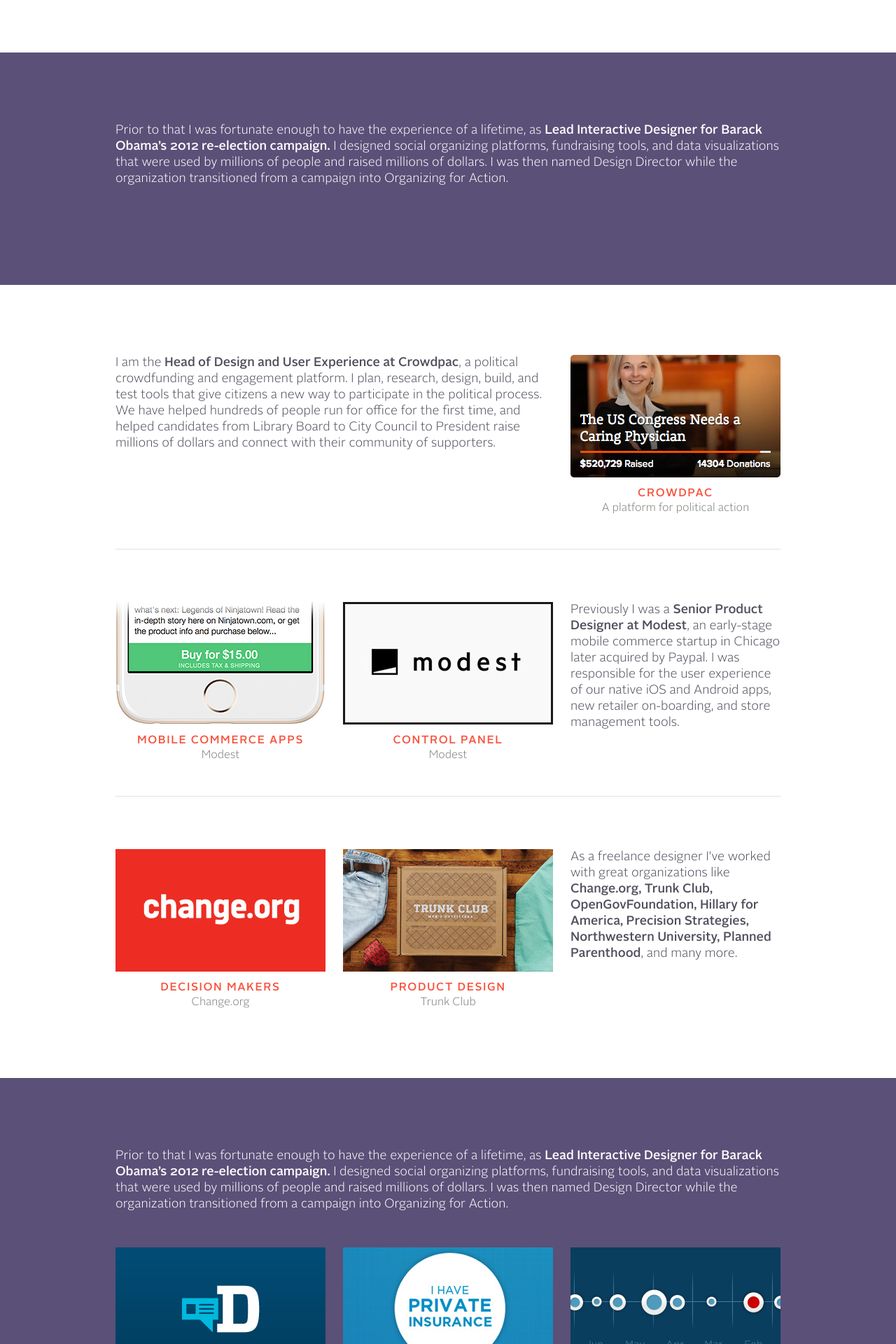
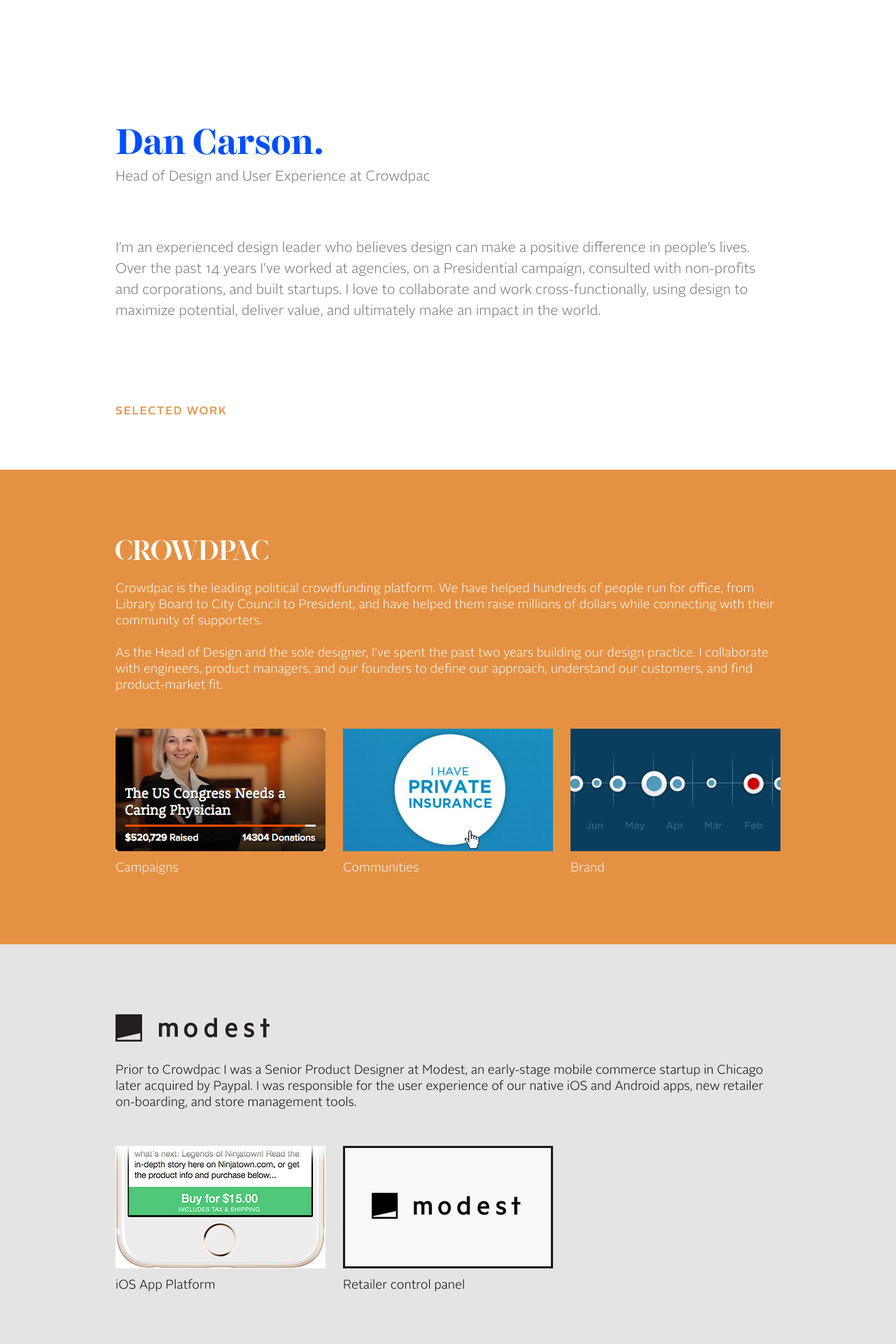
Before and after one commit to okdan/portfolio, a Jekyll site: the page built from index.html, in a window 1280 px wide. Shown: the top 1920 px of the page at 70% size. Built offline with Jekyll 4.4.1, drawn with Linux system fonts in a browser that asks for light colours; nearby versions of some CDN libraries; library files that are not in the unit come from our copies; Markdown is read by kramdown in place of the engine named in the settings; some of the changed text lies outside the part shown.

Commit message:
Get layout in place

```diff
--- a/assets/css/style.css
+++ b/assets/css/style.css
@@ -232,11 +232,8 @@
 
 #pagehead{
 	background-color: #5b5078;
-
 	margin: 0 0 80px 0;
 	padding: 0;
-
-
 }
 
 
@@ -397,7 +394,7 @@
 	font-size: 18px;
 	color: #514d5b;
 	display: block;
-	margin: 0px 0 25px 25px;
+	margin: 0px 0 25px 0px;
 	padding-bottom: 0px;
 	float: left;
 	position: relative;
@@ -406,13 +403,46 @@
 .obamaIntro{
 	font-size: 18px;
 	color: #fff;
+}
+
+.headerWrap{
+	background: #fff;
+	padding: 175px 0 75px 0;
+}
+
+.headerWrap h2{
+	color: #004EFF;
+	font-family: "Harriet Display", "Georgia", serif;
+	font-size: 52px;
+	font-weight: bold;
+	margin-left: 25px!important;
+}
+
+.headerIntro{
+	font-size: 18px;
+	color: #737373;
+	width: 950px;
+}
+
+.job-title {
+	margin-bottom: 75px;
+	font-size: 20px
+}
+
+.self-description {
+	font-size: 20px;
+	line-height: 1.5em;
+}
+
+.job-title, .self-description, .work-intro{
+	margin-left: 25px;
 }
 
 .fontIntro {
 	font-size: 14px;
 	color: #aaa4bb;
 	width: 950px;
-	margin: 25px 0px -35px 25px;
+	margin: 25px 0px 50px 25px;
 	text-align: center;
 	float: left;
 }
@@ -426,20 +456,38 @@
 }
 
 .fontIntro a:hover {
-	color: #fff;
-	text-decoration: underline;
+	text-decoration: none;
 }
 
 .wideIntro{
 	width: 950px;
 	margin: 0 0px 50px 25px;
-	padding-top: 100px;
+	padding-top: 30px;
+	font-size: 18px;
+}
+
+.freelanceIntro{
+	width: 950px;
+	margin: 0 0px 50px 25px;
+	padding-top: 0px;
+	font-size: 18px;
+	color: #000;
+}
+
+.bioIntro{
+	width: 950px;
+	margin: 0 0px 50px 25px;
+	padding-top: 50px;
 	font-size: 18px;
 
 }
 
 #seattle {
 	color: #514d5b;
+}
+
+.row-logo{
+	margin-left: 25px;
 }
 
 /*////////////////////////////////////////////////////////////////////////
@@ -805,12 +853,17 @@
 }
 
 .port-thumb-title {
-	text-align: center;
+	font-size: 18px;
+	margin-top: 5px;
+}
+
+.work-intro {
 	font-weight: bold;
 	text-transform: uppercase;
 	letter-spacing: .1em;
 	font-size: 16px;
-	margin-top: 5px;
+	margin-top: 120px;
+	color: #E59143;
 }
 
 .port-thumb-description {
@@ -838,6 +891,9 @@
 	margin: 0 20px 0px 20px;
 }
 
+.modest-row .port-thumb-title, .fullProjects .port-thumb-title{
+	color: #000!important;
+}
 
 
 /*Column Shortcodes------------------*/
@@ -920,7 +976,7 @@
 /*Photos------------------*/
 .photo{
 	display: block;
-	margin: 25px 0 0px 25px;
+	margin: 25px 0 0px 0px;
 	padding-bottom: 0px;
 	float: left;
 	position: relative;
@@ -950,20 +1006,24 @@
 .sectiondivider{
 	border-top: 1px solid #e4dfef;
 	display: block;
-	margin: 100px 0 100px 25px;
+	margin: 100px 0 100px 0px;
 	float: left;
 	width: 950px;
 	line-height: 0;
 }
 
 .spacer-small{
-	margin: 50px 0 75px 25px;
+	margin: 50px 0 75px 0px;
+}
+
+.spacer-bio{
+	margin: 0px 0 50px 25px;
 }
 
 .biodivider{
 	border-top: 1px solid #695f84;
 	display: block;
-	margin: 0px 0 0px 25px;
+	margin: 0px 0 0px 0px;
 	float: left;
 	width: 950px;
 	line-height: 0;
@@ -980,13 +1040,15 @@
 	margin: 0px 0 50px 25px;
 	padding-top: 50px;
 	text-align: center;
+	width: 950px;
+	color: #5b5078;
 }
 
 .contactLinks a,
 .contactLinks a:link,
 .contactLinks a:active,
 .contactLinks a:visited{
-	color: white;
+	color: #5b5078;
 	font-weight: bold;
 }
 
@@ -997,7 +1059,7 @@
 /*Projects------------------*/
 
 .thumbBack{
-	background: #5b5078;
+	background: #000;
 	margin-bottom: 15px;
 }
 
@@ -1038,7 +1100,7 @@
 .project.small{
 	width: 300px;
 	display: block;
-	margin: 0px 0 25px 25px;
+	margin: 0 0 25px 25px;
 	padding-bottom: 0px;
 	float: left;
 	position: relative;
@@ -1050,11 +1112,37 @@
 
 .obamawrap{
 	background: #5b5078;
-	padding: 0 0 90px 0;
-	margin: 75px 0 0 0;
+	padding: 0;
+	margin: 70px 0 0 0;
+	padding-top: 100px;
+	padding-bottom: 75px;
 }
 
 /* TEMPORARY */
+
+.crowdpac-row {
+	background-color: #E59143;
+	padding-top: 100px;
+	padding-bottom: 75px;
+}
+
+.modest-row {
+	background-color: #E4E4E4;
+	padding-top: 100px;
+	padding-bottom: 75px;
+}
+
+.modest-row .wideIntro {
+	color: #000;
+}
+
+.m-top-none{
+	margin-top: 0px!important;
+}
+
+.m-left-25 {
+	margin-left: 25px!important;
+}
 
 .project.small a{
 	position: relative;
@@ -1416,7 +1504,7 @@
 		margin-top: 25px;
 	}
 
-	.obamawrap #main {
+	.obamawrap #main, #main, .footerwrap #main {
 		width: 675px;
 		margin: 0 auto;
 	}
@@ -1428,7 +1516,7 @@
 		line-height: 1.25em;
 	}
 
-	.wideIntro, .mediumIntro{
+	.wideIntro, .mediumIntro, .headerIntro, .freelanceIntro, .bioIntro{
 		width: 92.5%;
 		margin: 0 0px 50px 25px;
 		padding-top: 50px;
@@ -1436,6 +1524,14 @@
 		line-height: 1.25em;
 	}
 
+	.job-title, .self-description{
+		padding-top: 0px!important;
+	}
+
+	.bioIntro{
+		margin-bottom: 0px;
+	}
+
 	.mediumIntro{
 		width: 48%;
 		padding-top: 0;
@@ -1454,7 +1550,7 @@
 
 	.contactLinks{
 		width: 625px;
-		font-size: 18px;
+		font-size: 15px;
 		margin: 0px 0 50px 25px;
 		padding-top: 50px;
 	}
@@ -1479,7 +1575,7 @@
 
 	.fontIntro {
 		width: 675px;
-		margin: 25px 0px -35px 25px;
+		margin: 25px 0px 50px 25px;
 	}
 
 	.flex-direction-nav {display: none !important;}
@@ -1562,6 +1658,28 @@
 
 	.gallery-item img{
 		width: 90%;
+	}
+
+	.headerWrap {
+		padding: 75px 0 25px 0;
+	}
+
+	.headerWrap h2{
+		margin-left: 0px!important;
+		font-size: 42px;
+	}
+
+	.work-intro {
+		margin-left: 0;
+		margin-top: 50px;
+	}
+
+	.row-logo{
+		margin-left: 0;
+	}
+
+	.wideIntro, .mediumIntro, .headerIntro, .freelanceIntro, .bioIntro{
+		margin-left: 0px;
 	}
 
 	/*Column Shortcodes------------------*/
@@ -1646,7 +1764,7 @@
 		margin-left: 0px;
 	}
 
-	.wideIntro{
+	.wideIntro, .headerIntro{
 		width: 300px;
 		margin: 0 0px 50px 0px;
 		padding-top: 50px;
@@ -1654,9 +1772,11 @@
 
 	.obamawrap {
 		margin-top: 25px;
-	}
-
-	.obamawrap #main {
+		padding-top: 50px;
+		padding-bottom: 20px;
+	}
+
+	.obamawrap #main, .headerWrap #main, .footerwrap #main {
 		width: 300px;
 		margin: 0 auto;
 	}
@@ -1669,7 +1789,7 @@
 		width: 300px;
 		font-size: 16px;
 		margin: 0px 0 50px 0px;
-		padding-top: 50px;
+		padding-top: 0px;
 		float: left;
 	}
 
--- a/index.html
+++ b/index.html
@@ -6,71 +6,92 @@
 
 <body>
 <div id="container">
-	<div class="obamawrap">
+	<div class="headerWrap">
 		<div id="main" class="clearfix">
-			<p class="obamaIntro wideIntro">Prior to that I was fortunate enough to have the experience of a lifetime, as <strong>Lead Interactive Designer for Barack Obama’s 2012 re-election campaign.</strong> I designed social organizing platforms, fundraising tools, and data visualizations that were used by millions of people and raised millions of dollars. I was then named Design Director while the organization transitioned from a campaign into Organizing for Action.</p>
+			<h2>Dan Carson.</h2>
+			<p class="headerIntro job-title">Head of Design and User Experience at Crowdpac</p>
+
+			<p class="headerIntro self-description">I’m an experienced design leader who believes design can make a positive difference in people’s lives. Over the past 14 years I’ve worked at agencies, on a Presidential campaign, consulted with non-profits and corporations, and built startups. I love to collaborate and work cross-functionally, using design to maximize potential, deliver value, and ultimately make an impact in the world.</p>
+
+			<div class="work-intro">
+				Selected Work
+			</div>
+		</div>
+	</div> <!-- Close full width row -->
+
+	<div class="obamawrap crowdpac-row m-top-none">
+		<div id="main" class="clearfix">
+			<img width="218" height="29" src="{{site.cdnurl}}/assets/images/crowdpac_logo.png" alt="Crowdpac" title="Crowdpac" class="row-logo" />
+			<p class="obamaIntro wideIntro">Crowdpac is the leading political crowdfunding platform. We have helped hundreds of people run for office, from Library Board to City Council to President, and have helped them raise millions of dollars while connecting with their community of supporters.
+
+			<br><br>As the Head of Design and the sole designer, I’ve spent the past two years building our design practice. I collaborate with engineers, product managers, and our founders to define our approach, understand our customers, and find product-market fit.</p>
+
+			<a href="http://www.crowdpac.com" class="project small darken clearfix" style="display:block;">
+				<div class="thumbBack">
+					<img width="300" height="175" src="{{site.cdnurl}}/assets/images/thumb_crowdpac_c.jpg" alt="Crowdpac" title="Crowdpac" />
+				</div>
+
+				<div class="port-thumb-title">
+					Campaigns
+				</div>
+			</a> <!-- Close Project -->
+
+			<a href="/work/obamacare-tool/" class="project small darken clearfix" style="display:block;">
+				<div class="thumbBack">
+					<img width="300" height="175" src="{{site.cdnurl}}/assets/images/thumb_obamacare.jpg" alt="Obamacare Tool" title="Obamacare Tool" />
+				</div>
+
+				<div class="port-thumb-title">
+					Communities
+				</div>
+			</a> <!-- Close Project -->
+
+			<a href="/work/youtube-channel/" class="project small darken clearfix" style="display:block;">
+				<div class="thumbBack">
+					<img width="300" height="175" src="{{site.cdnurl}}/assets/images/thumb_youtube.jpg" alt="Youtube Channel" title="Youtube Channel" />
+				</div>
+
+				<div class="port-thumb-title">
+					Brand
+				</div>
+			</a> <!-- Close Project -->
+
+		</div>
+	</div> <!-- Close full width row -->
+
+	<div class="obamawrap modest-row m-top-none">
+		<div id="main" class="clearfix">
+			<img width="220" height="39" src="{{site.cdnurl}}/assets/images/modest_logo.png" alt="Modest" title="Modest" class="row-logo" />
+			<p class="obamaIntro wideIntro">Prior to Crowdpac I was a Senior Product Designer at Modest, an early-stage mobile commerce startup in Chicago later acquired by Paypal. I was responsible for the user experience of our native iOS and Android apps, new retailer on-boarding, and store management tools.</p>
+
+			<a href="/work/modest-app/" class="project small darken clearfix" style="display:block;">
+					<div class="thumbBack">
+						<img width="300" height="175" src="{{site.cdnurl}}/assets/images/thumb_modest_app.jpg" alt="Modest App" title="Modest App" />
+					</div>
+
+					<div class="port-thumb-title">
+						iOS App Platform
+					</div>
+				</a> <!-- Close Project -->
+
+			<a href="/work/modest-panel/" class="project small darken clearfix" style="display:block;">
+					<div class="thumbBack">
+						<img width="300" height="175" src="{{site.cdnurl}}/assets/images/thumb_modest_panel.jpg" alt="Modest Control Panel" title="Modest Control Panel" />
+					</div>
+
+					<div class="port-thumb-title">
+						Retailer control panel
+					</div>
+				</a> <!-- Close Project -->
+
 		</div>
 	</div> <!-- Close full width row -->
 
 <div class="wrap home">
 	<div id="main" class="clearfix">
 		<div id="content" class="fullProjects clearfix full grid">
-
-
 			<div class="thumbs">
-
-				<p class="sectionIntro mediumIntro">I am the <strong>Head of Design and User Experience at Crowdpac</strong>, a political crowdfunding and engagement platform. I plan, research, design, build, and test tools that give citizens a new way to participate in the political process. We have helped hundreds of people run for office for the first time, and helped candidates from Library Board to City Council to President raise millions of dollars and connect with their community of supporters.</p>
-
-				<a href="http://www.crowdpac.com" class="project small darken clearfix m-bottom-small" style="display:block;" target="_blank">
-					<div class="thumbBack">
-						<img width="300" height="175" src="{{site.cdnurl}}/assets/images/thumb_crowdpac_c.jpg" alt="Crowdpac" title="Crowdpac" />
-					</div>
-
-					<div class="port-thumb-title">
-						Crowdpac
-					</div>
-
-					<div class="port-thumb-description">
-						A platform for political action
-					</div>
-				</a> <!-- Close Project -->
-
-
-				<div class="sectiondivider spacer-small">&nbsp;</div>
-
-				<p class="sectionIntro visible-phone">Previously I was a <strong>Senior Product Designer at Modest</strong>, an early-stage mobile commerce startup in Chicago later acquired by Paypal. I was responsible for the user experience of our native iOS and Android apps, new retailer on-boarding, and store management tools.</p>
-
-				<a href="/work/modest-app/" class="project small darken clearfix m-bottom-small" style="display:block;">
-					<div class="thumbBack">
-						<img width="300" height="175" src="{{site.cdnurl}}/assets/images/thumb_modest_app.jpg" alt="Modest App" title="Modest App" />
-					</div>
-
-					<div class="port-thumb-title">
-						Mobile Commerce Apps
-					</div>
-
-					<div class="port-thumb-description">
-						Modest
-					</div>
-				</a> <!-- Close Project -->
-
-				<a href="/work/modest-panel/" class="project small darken clearfix m-bottom-small" style="display:block;">
-					<div class="thumbBack">
-						<img width="300" height="175" src="{{site.cdnurl}}/assets/images/thumb_modest_panel.jpg" alt="Modest Control Panel" title="Modest Control Panel" />
-					</div>
-
-					<div class="port-thumb-title">
-						Control Panel
-					</div>
-
-					<div class="port-thumb-description">
-						Modest
-					</div>
-				</a> <!-- Close Project -->
-
-				<p class="sectionIntro hidden-phone m-bottom-small">Previously I was a <strong>Senior Product Designer at Modest</strong>, an early-stage mobile commerce startup in Chicago later acquired by Paypal. I was responsible for the user experience of our native iOS and Android apps, new retailer on-boarding, and store management tools.</p>
-
-				<div class="sectiondivider spacer-small">&nbsp;</div>
+				<p class="freelanceIntro">As a design consultant I've worked with great organizations like <strong>Change.org, Trunk Club, Hillary for America, Northwestern University, Planned Parenthood</strong>, and many more.</p>
 
 				<a href="/work/decision-makers/" class="project small darken clearfix" style="display:block;">
 					<div class="thumbBack">
@@ -78,10 +99,6 @@
 					</div>
 
 					<div class="port-thumb-title">
-						Decision Makers
-					</div>
-
-					<div class="port-thumb-description">
 						Change.org
 					</div>
 				</a> <!-- Close Project -->
@@ -92,15 +109,20 @@
 					</div>
 
 					<div class="port-thumb-title">
-						Product Design
+						Trunk Club
 					</div>
 
-					<div class="port-thumb-description">
-						Trunk Club
+				</a> <!-- Close Project -->
+
+				<a href="/work/reader-prototype/" class="project small darken clearfix" style="display:block;">
+					<div class="thumbBack">
+						<img width="300" height="175" src="{{site.cdnurl}}/assets/images/thumb_reader.jpg" alt="Reader Prototypes" title="Reader Prototypes" />
+					</div>
+
+					<div class="port-thumb-title">
+						Amazon.com
 					</div>
 				</a> <!-- Close Project -->
-
-				<p class="sectionIntro">As a freelance designer I've worked with great organizations like <strong>Change.org, Trunk Club, OpenGovFoundation, Hillary for America, Precision Strategies, Northwestern University, Planned Parenthood</strong>, and many more.</p>
 
 			</div> <!-- Close thumbs -->
 		</div>  <!-- Close content -->
@@ -108,6 +130,7 @@
 
 	<div class="obamawrap">
 		<div id="main" class="clearfix">
+			<img width="58" height="58" src="{{site.cdnurl}}/assets/images/obama_logo.png" alt="Barack Obama" title="Barack Obama" class="row-logo" />
 			<p class="obamaIntro wideIntro">Prior to that I was fortunate enough to have the experience of a lifetime, as <strong>Lead Interactive Designer for Barack Obama’s 2012 re-election campaign.</strong> I designed social organizing platforms, fundraising tools, and data visualizations that were used by millions of people and raised millions of dollars. I was then named Design Director while the organization transitioned from a campaign into Organizing for Action.</p>
 
 			<a href="/work/dashboard/" class="project small darken clearfix" style="display:block;">
@@ -117,10 +140,6 @@
 
 				<div class="port-thumb-title">
 					Dashboard
-				</div>
-
-				<div class="port-thumb-description">
-					Obama for America
 				</div>
 			</a> <!-- Close Project -->
 
@@ -132,10 +151,6 @@
 				<div class="port-thumb-title">
 					Obamacare Tool
 				</div>
-
-				<div class="port-thumb-description">
-					Obama for America
-				</div>
 			</a> <!-- Close Project -->
 
 			<a href="/work/youtube-channel/" class="project small darken clearfix" style="display:block;">
@@ -145,10 +160,6 @@
 
 				<div class="port-thumb-title">
 					Youtube Channel
-				</div>
-
-				<div class="port-thumb-description">
-					Obama for America
 				</div>
 			</a> <!-- Close Project -->
 
@@ -160,10 +171,6 @@
 				<div class="port-thumb-title">
 					1 Million Donors
 				</div>
-
-				<div class="port-thumb-description">
-					Obama for America
-				</div>
 			</a> <!-- Close Project -->
 
 			<a href="/work/barackobama/" class="project small darken clearfix" style="display:block;">
@@ -173,52 +180,6 @@
 
 				<div class="port-thumb-title">
 					BarackObama.com
-				</div>
-
-				<div class="port-thumb-description">
-					Obama for America
-				</div>
-			</a> <!-- Close Project -->
-
-			<a href="/work/quick-donate/" class="project small darken clearfix" style="display:block;">
-				<div class="thumbBack">
-					<img width="300" height="175" src="{{site.cdnurl}}/assets/images/thumb_quickdonate.jpg" alt="Quick Donate" title="Quick Donate" />
-				</div>
-
-				<div class="port-thumb-title">
-					Quick Donate
-				</div>
-
-				<div class="port-thumb-description">
-					Obama for America
-				</div>
-			</a> <!-- Close Project -->
-
-			<a href="/work/voting-lookup-tool/" class="project small darken clearfix" style="display:block;">
-				<div class="thumbBack">
-					<img width="300" height="175" src="{{site.cdnurl}}/assets/images/thumb_lookup.jpg" alt="Voting Lookup Tool" title="Voting Lookup Tool" />
-				</div>
-
-				<div class="port-thumb-title">
-					Voting Lookup Tool
-				</div>
-
-				<div class="port-thumb-description">
-					Obama for America
-				</div>
-			</a> <!-- Close Project -->
-
-			<a href="/work/accomplishments-map/" class="project small darken clearfix" style="display:block;">
-				<div class="thumbBack">
-					<img width="300" height="175" src="{{site.cdnurl}}/assets/images/thumb_accomplishments.jpg" alt="Accomplishments Map" title="Accomplishments Map" />
-				</div>
-
-				<div class="port-thumb-title">
-					Accomplishments Map
-				</div>
-
-				<div class="port-thumb-description">
-					Obama for America
 				</div>
 			</a> <!-- Close Project -->
 
@@ -230,85 +191,15 @@
 				<div class="port-thumb-title">
 					Ohio Recovery Map
 				</div>
-
-				<div class="port-thumb-description">
-					Obama for America
-				</div>
 			</a> <!-- Close Project -->
-
-			<div class="photo bigphoto">
-				<img width="625" height="416" src="{{site.cdnurl}}/assets/images/obama_photo_1.jpg"/>
-					<p class="photocaption purple">I had countless unforgettable experiences, and got the chance to work alongside some of the most talented people I’ve ever met.</p>
-			</div>
-
-			<div class="photo smallphoto">
-				<img width="300" height="232" src="{{site.cdnurl}}/assets/images/obama_photo_2.jpg"/>
-			</div>
-
-			<div class="photo smallphoto last">
-				<img width="300" height="230" src="{{site.cdnurl}}/assets/images/obama_photo_3.jpg"/>
-			</div>
-
 		</div>
 	</div> <!-- Close full width row -->
 
-	<div id="main" class="clearfix">
-		<div id="content" class="fullProjects clearfix full grid">
+	<div class="footerwrap">
+		<div id="main" class="clearfix">
+			<p class="bioIntro">Throughout my career I’ve had the pleasure of working alongside talented, generous people who are passionate about their work. I’ve seen the positive impact design can have under those circumstances.<br/><br/>I hope to work with mission-driven organizations that value design, and offer the chance for continued personal growth. If that sounds like you, please get in touch.</p>
 
-			<div class="thumbs">
-				<p class="wideIntro" id="seattle">Before moving to Chicago for the campaign, I lived in Seattle where I cut my teeth at different agencies working for clients like Nintendo, Target, Microsoft, HTC, and Madison Square Garden.</p>
-
-				<a href="/work/reader-prototype/" class="project small darken clearfix" style="display:block;">
-					<div class="thumbBack">
-						<img width="300" height="175" src="{{site.cdnurl}}/assets/images/thumb_reader.jpg" alt="Reader Prototypes" title="Reader Prototypes" />
-					</div>
-
-					<div class="port-thumb-title">
-						Reader Prototypes
-					</div>
-
-					<div class="port-thumb-description">
-						A large online retailer
-					</div>
-				</a> <!-- Close Project -->
-
-				<a href="/work/mario-super-sluggers/" class="project small darken clearfix" style="display:block;">
-					<div class="thumbBack">
-						<img width="300" height="175" src="{{site.cdnurl}}/assets/images/thumb_sluggers.jpg" alt="Mario Super Sluggers" title="Mario Super Sluggers" />
-					</div>
-
-					<div class="port-thumb-title">
-						Mario Super Sluggers
-					</div>
-
-					<div class="port-thumb-description">
-						Nintendo
-					</div>
-				</a> <!-- Close Project -->
-
-				<a href="/work/madison-square-garden/" class="project small darken clearfix" style="display:block;">
-					<div class="thumbBack">
-						<img width="300" height="175" src="{{site.cdnurl}}/assets/images/thumb_msg.jpg" alt="Transformation Site" title="Transformation Site" />
-					</div>
-
-					<div class="port-thumb-title">
-						Transformation Site
-					</div>
-
-					<div class="port-thumb-description">
-						Madison Square Garden
-					</div>
-				</a> <!-- Close Project -->
-
-			</div> <!-- Close thumbs -->
-		</div>  <!-- Close content -->
-	</div> <!-- Close main -->
-
-		<div class="obamawrap">
-		<div id="main" class="clearfix">
-			<p class="obamaIntro wideIntro">Throughout my career I’ve had the pleasure of working alongside talented, generous people who are passionate about their work. I’ve seen the positive impact design can have under those circumstances.<br/><br/>I hope to work with mission-driven organizations that value design, and offer the chance for continued personal growth. If that sounds like you, please get in touch.</p>
-
-			<div class="biodivider">&nbsp;</div>
+			<div class="sectiondivider spacer-bio">&nbsp;</div>
 
 			<div class="contactLinks">
 				<a href="mailto:dan@okdan.com" target="_blank">dan@okdan.com</a><span>&nbsp;&nbsp;•&nbsp;&nbsp;</span><a href="https://twitter.com/okdan">Twitter</a><span>&nbsp;&nbsp;•&nbsp;&nbsp;</span><a href="http://www.linkedin.com/in/okdan">LinkedIn</a><span>&nbsp;&nbsp;•&nbsp;&nbsp;</span><a href="https://angel.co/dan-carson">AngelList</a><span>&nbsp;&nbsp;•&nbsp;&nbsp;</span><a href="http://instagram.com/okdan">Instagram</a><span>&nbsp;&nbsp;•&nbsp;&nbsp;</span><a href="http://www.quora.com/Dan-Carson">Quora</a><span>&nbsp;&nbsp;•&nbsp;&nbsp;</span><a href="{{site.cdnurl}}/assets/dancarson_resume.pdf" title="Résumé">Résumé</a>
@@ -320,8 +211,8 @@
 			</div>
 
 			<div class="rightCol">
+				<img width="625" height="416" src="{{site.cdnurl}}/assets/images/obama_photo_1.jpg"/>
 				<img width="625" height="420" src="{{site.cdnurl}}/assets/images/bio_photo_4.jpg"/>
-				<img width="625" height="467" src="{{site.cdnurl}}/assets/images/bio_photo_5.jpg"/>
 			</div>
 
 			<p class="fontIntro">The type on this site is set in <a href="http://okaytype.com/alright/sans" title="Okay Type - Alright Sans">Alright Sans</a> and <a href="http://okaytype.com/harriet/series" title="Okay Type - Harriet">Harriet</a>, from the talented and handsome <a href="http://okaytype.com" title="Okay Type">Okay Type</a>.</p>
```
Also changed, not shown: work/barackobama/index.html (+13 -9 lines), assets/images/crowdpac_logo.png (added), assets/images/modest_logo.png (added), assets/images/obama_logo.png (added), 6 other files.
